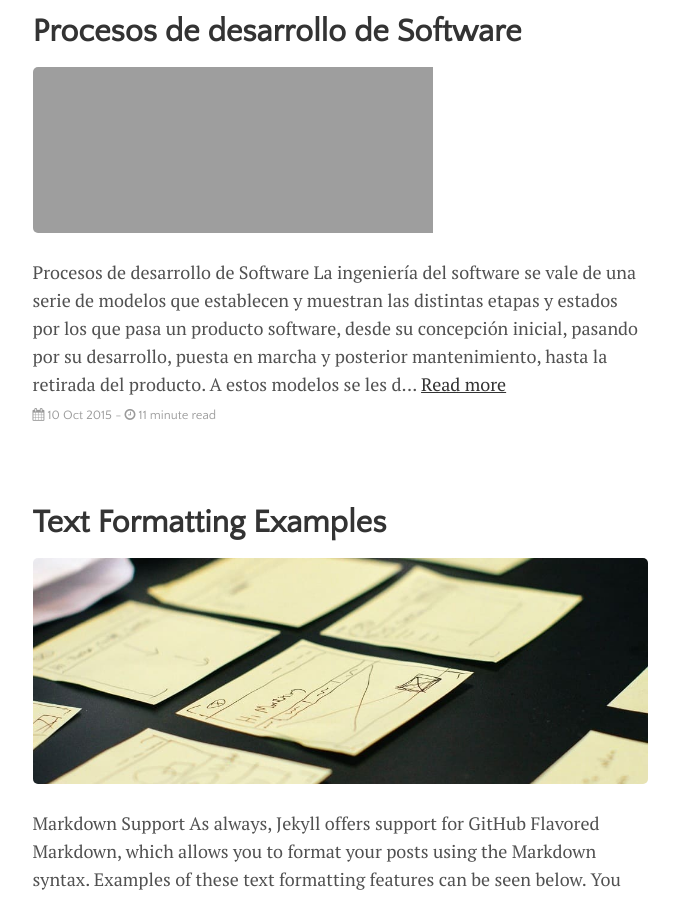
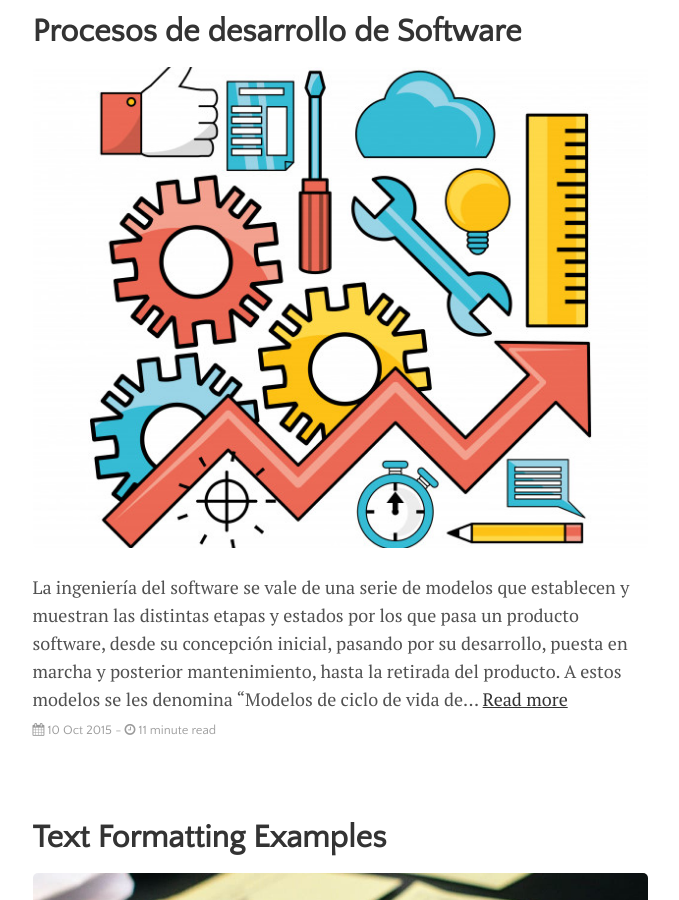
Before and after one commit to Paolo19010/Miblog, a Jekyll site: the page built from index.html, in a window 1280 px wide and 900 px high, scrolled down 708 px. Shown: the whole window, without its empty margins (300-979 px from the left). Built offline with Jekyll 4.4.1, drawn with Linux system fonts in a browser that asks for light colours; the list of posts is cut into pages by our own code.

Commit message:
modi4
modi4

```diff
--- a/_posts/2015-10-10-getting-started.md
+++ b/_posts/2015-10-10-getting-started.md
@@ -4,10 +4,10 @@ title: "Procesos de desarrollo de Software"
 author: "Paolo Alvarez"
 categories: journal
 tags: [documentation,sample]
-image: proceso1.jpg
+image: desarrollo.jpg
 ---
 
-# Procesos de desarrollo de Software
+
 
 La ingeniería del software se vale de una serie de modelos que establecen y muestran las distintas etapas y estados por los que pasa un producto software, desde su concepción inicial, pasando por su desarrollo, puesta en marcha y posterior mantenimiento, hasta la retirada del producto. A estos modelos se les denomina “Modelos de ciclo de vida del software”. Un modelo de ciclo de vida de software es una vista de las actividades que ocurren durante el desarrollo de software, intenta determinar el orden de las etapas involucradas y los criterios de transición asociados entre estas etapas.
 
```
Also changed, not shown: assets/img/desarrollo.jpg (added).
